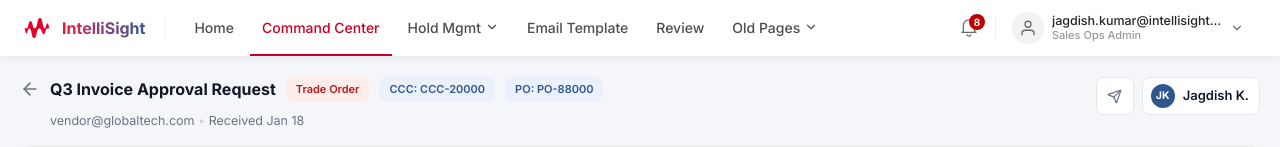
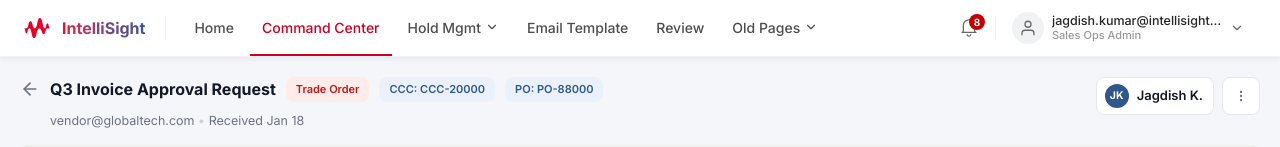
Before and after one commit to mohammednadeem55/Intellisight_designs, a React (Vite) app: page /command-center/overview in a window 1280 px wide. Both pictures are taken after a click on the element 653 px from the left and 385 px from the top of the page. Shown: the top 147 px of the page. Built offline with nearby package versions, Linux system fonts and the light colour scheme.

Commit message:
minor changes

```diff
--- a/src/app/components/common/EmailTable.tsx
+++ b/src/app/components/common/EmailTable.tsx
@@ -494,7 +494,7 @@ export function EmailTableSendEmailModal({ email, onClose }: { email: Email; onC
 }
 
 // Comment modal — 200 character limit with a live counter; Submit is disabled until there's text.
-function EmailTableCommentModal({ email, onClose, onSubmit }: { email: Email; onClose: () => void; onSubmit: (text: string, entity: Email) => void }) {
+export function EmailTableCommentModal({ email, onClose, onSubmit }: { email: Email; onClose: () => void; onSubmit: (text: string, entity: Email) => void }) {
   const [text, setText] = useState("");
   const remaining = 200 - text.length;
 
@@ -772,22 +772,28 @@ function EmailTableIconButton({
   );
 }
 
-function EmailTableActionCell({
-  entity,
+// The ellipsis "More actions" trigger + its dropdown (Send Email, Comment, React) — split out from
+// EmailTableActionCell so other pages (e.g. the Email Details workflow header) can drop the exact same
+// menu in next to their own Assign button instead of pulling in the whole row-action cell.
+export function EmailTableMoreActionsButton({
   reaction,
   onToggleReaction,
-  onAssign,
   onSendEmail,
   onComment,
+  size = 28,
+  colorClassName = "border-[#E2E6E9] text-[#666666] hover:bg-[#F7F7F7]",
 }: {
-  entity: Email;
   reaction: "like" | "dislike" | undefined;
   onToggleReaction: (reaction: "like" | "dislike") => void;
-  onAssign: () => void;
   onSendEmail: () => void;
   onComment: () => void;
+  /** Trigger button's size in px — defaults to the table row's 28px; pass a taller value to match a
+      page-level button group (e.g. 38px next to the Email Details header's Assign button). */
+  size?: number;
+  /** Border/text/hover color classes — defaults to the table's own grey palette; override to match
+      whatever button group this is sitting next to on a given page. */
+  colorClassName?: string;
 }) {
-  const isAssigned = !!entity.assignedTo && entity.assignedTo !== "Unassigned";
   const [open, setOpen] = useState(false);
   const [pos, setPos] = useState<{ top: number; left: number } | null>(null);
   const btnRef = useRef<HTMLButtonElement>(null);
@@ -815,20 +821,13 @@ function EmailTableActionCell({
   const run = (fn: () => void) => { fn(); setOpen(false); };
 
   return (
-    <div className="flex items-center gap-1.5">
-      <EmailTableIconButton
-        icon={isAssigned ? UserCheck : UserPlus}
-        label={isAssigned ? `Assigned to ${entity.assignedTo} — click to reassign` : "Assign"}
-        onClick={onAssign}
-        active={isAssigned}
-        activeColor={EMAIL_TABLE_NAVY}
-        activeBg="#E9EEF5"
-      />
+    <>
       <EmailTableTooltip label="More actions">
         <button
           ref={btnRef}
           onClick={(e) => { e.stopPropagation(); toggleOpen(); }}
-          className="relative flex items-center justify-center size-[28px] rounded-[8px] border border-[#E2E6E9] text-[#666666] hover:bg-[#F7F7F7] cursor-pointer transition-colors"
+          style={{ width: size, height: size }}
+          className={`relative flex items-center justify-center rounded-[8px] border cursor-pointer transition-colors ${colorClassName}`}
         >
           <EllipsisVertical size={14} />
           {reaction && (
@@ -883,6 +882,37 @@ function EmailTableActionCell({
         </div>,
         document.body
       )}
+    </>
+  );
+}
+
+function EmailTableActionCell({
+  entity,
+  reaction,
+  onToggleReaction,
+  onAssign,
+  onSendEmail,
+  onComment,
+}: {
+  entity: Email;
+  reaction: "like" | "dislike" | undefined;
+  onToggleReaction: (reaction: "like" | "dislike") => void;
+  onAssign: () => void;
+  onSendEmail: () => void;
+  onComment: () => void;
+}) {
+  const isAssigned = !!entity.assignedTo && entity.assignedTo !== "Unassigned";
+  return (
+    <div className="flex items-center gap-1.5">
+      <EmailTableIconButton
+        icon={isAssigned ? UserCheck : UserPlus}
+        label={isAssigned ? `Assigned to ${entity.assignedTo} — click to reassign` : "Assign"}
+        onClick={onAssign}
+        active={isAssigned}
+        activeColor={EMAIL_TABLE_NAVY}
+        activeBg="#E9EEF5"
+      />
+      <EmailTableMoreActionsButton reaction={reaction} onToggleReaction={onToggleReaction} onSendEmail={onSendEmail} onComment={onComment} />
     </div>
   );
 }
--- a/src/app/pages/command-center/WorkflowPage.tsx
+++ b/src/app/pages/command-center/WorkflowPage.tsx
@@ -1,10 +1,10 @@
 import { useState } from "react";
 import { toast } from "sonner";
-import { ArrowLeft, Check, ChevronDown, CircleAlert, CircleCheck, Copy, FileText, Lightbulb, Send, Sparkles, User, X } from "lucide-react";
+import { ArrowLeft, Check, ChevronDown, CircleAlert, CircleCheck, Copy, FileText, Lightbulb, Sparkles, User, X } from "lucide-react";
 import { AppHeader } from "../../components/common/AppHeader";
 import { Button, IconButton } from "../../components/common/Button";
 import { PageLoaderOverlay } from "../../components/common/Loader";
-import { EmailTableAssignModal, EmailTableSendEmailModal } from "../../components/common/EmailTable";
+import { EmailTableAssignModal, EmailTableSendEmailModal, EmailTableCommentModal, EmailTableMoreActionsButton } from "../../components/common/EmailTable";
 import { AiOrderValidationBody } from "./AiOrderValidationBody";
 import { CccCreationBody, type CccExtractionStatus } from "./CccCreationBody";
 import { OrderCreationBody } from "./OrderCreationBody";
@@ -128,6 +128,9 @@ export function WorkflowPage({
   const assignedTo = email.assignedTo ?? "Unassigned";
   const [assignModalOpen, setAssignModalOpen] = useState(false);
   const [sendEmailModalOpen, setSendEmailModalOpen] = useState(false);
+  const [commentModalOpen, setCommentModalOpen] = useState(false);
+  const [reaction, setReaction] = useState<"like" | "dislike" | undefined>(undefined);
+  const toggleReaction = (r: "like" | "dislike") => setReaction(prev => (prev === r ? undefined : r));
   const [currentStageIndex, setCurrentStageIndex] = useState(0);
 
   // CCC Creation — "Create CCC Req." only succeeds once the extraction review has nothing left missing;
@@ -273,9 +276,6 @@ export function WorkflowPage({
             </div>
 
             <div className="flex items-center gap-2 shrink-0">
-              <IconButton onClick={() => setSendEmailModalOpen(true)} title="Send Email">
-                <Send size={15} />
-              </IconButton>
               <div className="relative">
                 <button
                   onClick={() => setAssignModalOpen(true)}
@@ -290,6 +290,14 @@ export function WorkflowPage({
                   <span className="text-[13px] font-semibold text-[#111827] whitespace-nowrap">{assignedTo}</span>
                 </button>
               </div>
+              <EmailTableMoreActionsButton
+                reaction={reaction}
+                onToggleReaction={toggleReaction}
+                onSendEmail={() => setSendEmailModalOpen(true)}
+                onComment={() => setCommentModalOpen(true)}
+                size={38}
+                colorClassName="bg-white border-[#e5e7eb] text-[#6b7280] hover:bg-[#f8fafc] hover:text-[#111827]"
+              />
             </div>
           </div>
         </div>
@@ -300,6 +308,17 @@ export function WorkflowPage({
 
         {sendEmailModalOpen && (
           <EmailTableSendEmailModal email={email} onClose={() => setSendEmailModalOpen(false)} />
+        )}
+
+        {commentModalOpen && (
+          <EmailTableCommentModal
+            email={email}
+            onClose={() => setCommentModalOpen(false)}
+            onSubmit={() => {
+              setCommentModalOpen(false);
+              toast.success("Comment added");
+            }}
+          />
         )}
 
         {/* Workflow track — sticky: once the subject scrolls out of view, this pins right below the header */}
```
